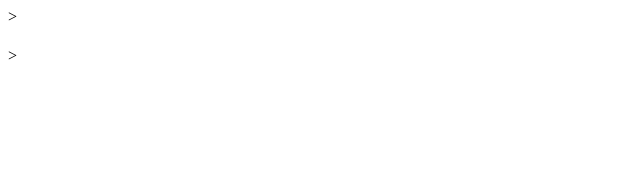
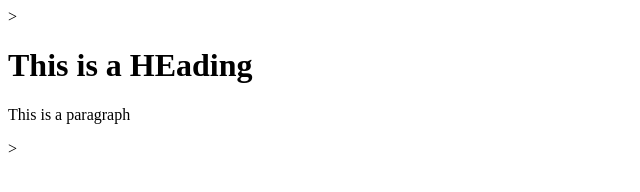
Before and after one commit to Delixman/GreenMedia, a plain HTML site: page FirstProj/index.html in a window 1280 px wide. Shown: the whole page, without its empty margins (0-640 px from the left). Drawn offline with Linux system fonts and the light colour scheme.

Commit message:
Update index.html

```diff
--- a/FirstProj/index.html
+++ b/FirstProj/index.html
@@ -5,7 +5,8 @@
 </head>
 <body>
 
-<h1> </h1>
+<h1>This is a HEading</h1>
+  <p>This is a paragraph</p>
 
 
 </body>
```
